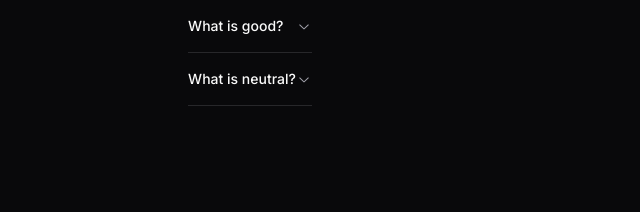
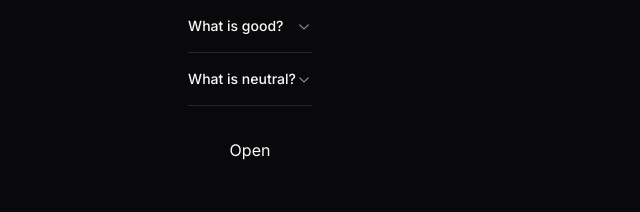
Before and after one commit to asimnp/shadcn-workflow, a Next.js app: page /accordin in a window 1280 px wide. Shown: the top 212 px of the page, without its empty margins (0-640 px from the left). Built offline with nearby package versions, Linux system fonts and the light colour scheme.

Commit message:
use alert-dialog component

```diff
--- a/src/app/accordin/page.tsx
+++ b/src/app/accordin/page.tsx
@@ -4,6 +4,17 @@ import {
   AccordionItem,
   AccordionTrigger,
 } from "@/components/ui/accordion";
+import {
+  AlertDialog,
+  AlertDialogAction,
+  AlertDialogCancel,
+  AlertDialogContent,
+  AlertDialogDescription,
+  AlertDialogFooter,
+  AlertDialogHeader,
+  AlertDialogTitle,
+  AlertDialogTrigger,
+} from "@/components/ui/alert-dialog";
 
 export default function Page() {
   const faq = [
@@ -17,7 +28,7 @@ export default function Page() {
     },
   ];
   return (
-    <main className="flex justify-center items-center w-[500px]">
+    <main className="flex flex-col gap-8 justify-center items-center w-[500px]">
       <Accordion type="single" collapsible>
         {faq.map((f) => (
           <AccordionItem value={f.question} key={f.question}>
@@ -26,6 +37,23 @@ export default function Page() {
           </AccordionItem>
         ))}
       </Accordion>
+
+      <AlertDialog>
+        <AlertDialogTrigger>Open</AlertDialogTrigger>
+        <AlertDialogContent>
+          <AlertDialogHeader>
+            <AlertDialogTitle>Are you absolutely sure?</AlertDialogTitle>
+            <AlertDialogDescription>
+              This action cannot be undone. This will permanently delete your
+              account and remove your data from our servers.
+            </AlertDialogDescription>
+          </AlertDialogHeader>
+          <AlertDialogFooter>
+            <AlertDialogCancel>Cancel</AlertDialogCancel>
+            <AlertDialogAction>Continue</AlertDialogAction>
+          </AlertDialogFooter>
+        </AlertDialogContent>
+      </AlertDialog>
     </main>
   );
 }
```
